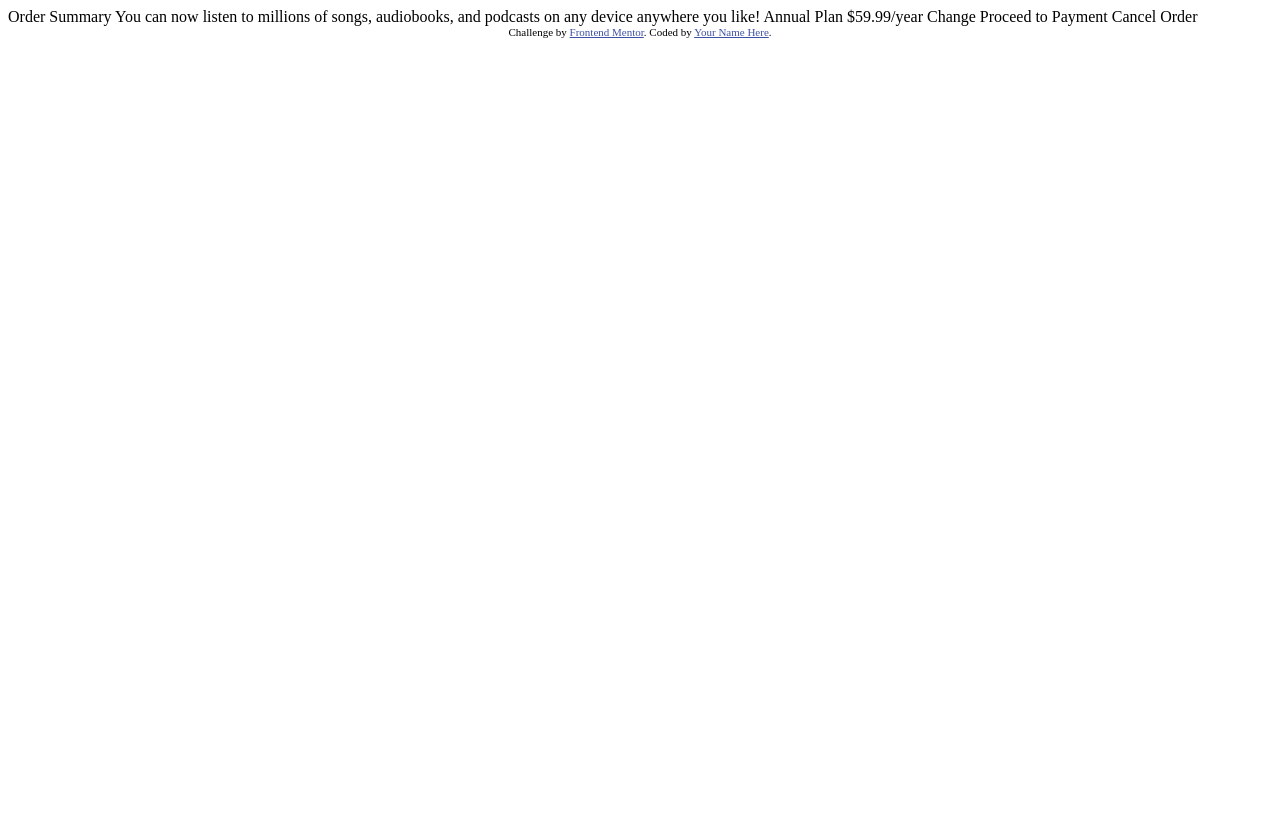
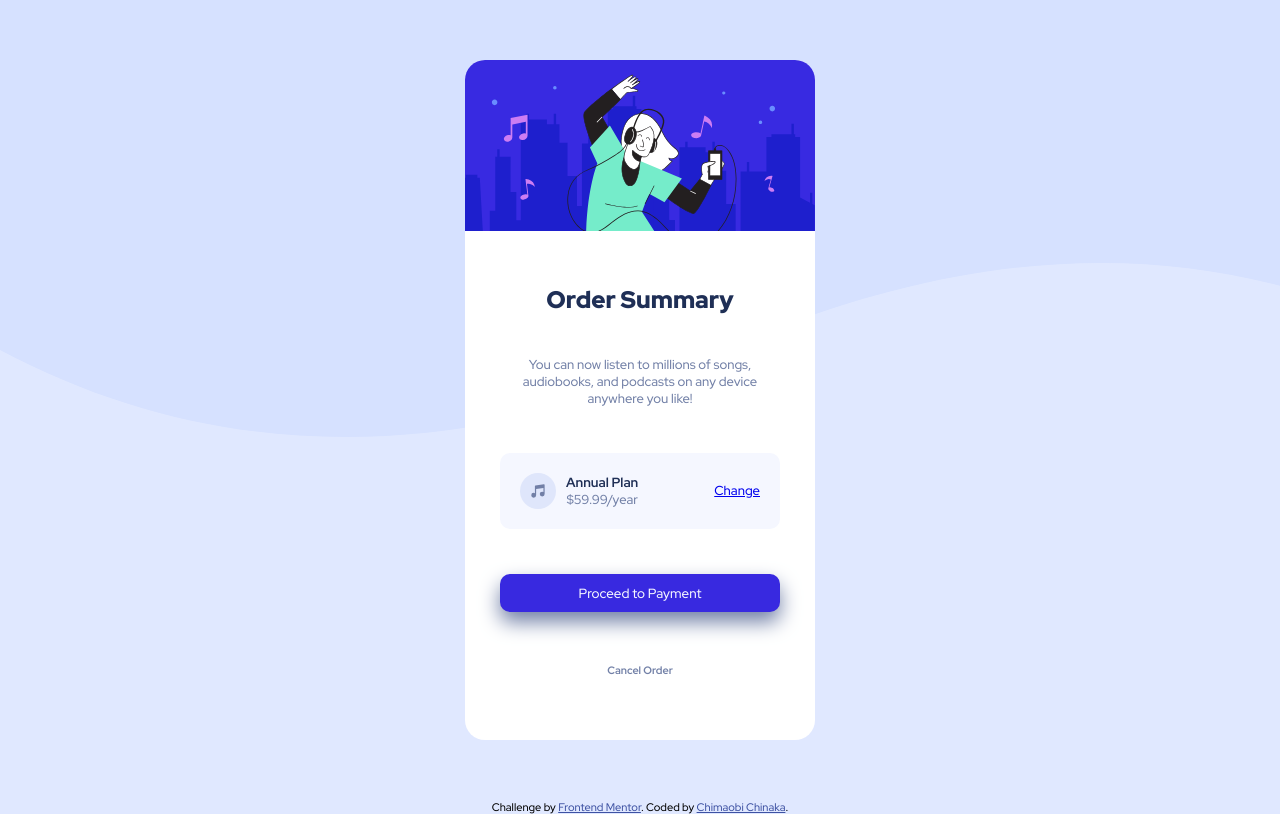
Before and after one commit to Chimaobi-01/order-summary-component-main, a plain HTML site: page index.html in a window 1280 px wide. Drawn offline with Linux system fonts and the light colour scheme.

Commit message:
almost complete

```diff
--- a/index.html
+++ b/index.html
@@ -1,37 +1,65 @@
 <!DOCTYPE html>
 <html lang="en">
+
 <head>
   <meta charset="UTF-8">
-  <meta name="viewport" content="width=device-width, initial-scale=1.0"> <!-- displays site properly based on user's device -->
+  <meta name="viewport" content="width=device-width, initial-scale=1.0">
+  <!-- displays site properly based on user's device -->
 
   <link rel="icon" type="image/png" sizes="32x32" href="./images/favicon-32x32.png">
+  <link rel="stylesheet" href="style.css">
+
+  <!-- google fonts -->
 
   <title>Frontend Mentor | Order summary card</title>
 
   <!-- Feel free to remove these styles or customise in your own stylesheet 👍 -->
   <style>
-    .attribution { font-size: 11px; text-align: center; }
-    .attribution a { color: hsl(228, 45%, 44%); }
+    .attribution {
+      font-size: 11px;
+      text-align: center;
+    }
+
+    .attribution a {
+      color: hsl(228, 45%, 44%);
+    }
   </style>
 </head>
+
 <body>
 
-  Order Summary
+  <main>
 
-  You can now listen to millions of songs, audiobooks, and podcasts on any
-  device anywhere you like!
+    <div class="container">
 
-  Annual Plan
-  $59.99/year
+      <div role="img" class="image">
+        <img src="./images/illustration-hero.svg" width="100%" alt="" class="image">
+      </div>
 
-  Change
+      <div class="content">
+        <h2>Order Summary</h2>
+        <p>You can now listen to millions of songs, audiobooks, and podcasts on any
+          device anywhere you like!</p>
+        <div class="inner-content">
+          <div class="plan">
+            <img src="./images/icon-music.svg" alt="">
+            <div class="price">
+              <h5>Annual Plan</h5>
+              <p>$59.99/year</p>
+            </div>
+          </div>
+          <a href="#">Change</a>
+        </div>
+        <button type="submit">Proceed to Payment</button>
+        <h6>Cancel Order</h6>
+      </div>
 
-  Proceed to Payment
-  Cancel Order
+    </div>
+  </main>
+  <footer class="attribution">
+    Challenge by <a href="https://www.frontendmentor.io?ref=challenge" target="_blank">Frontend Mentor</a>.
+    Coded by <a href="#">Chimaobi Chinaka</a>.
+  </footer>
+</body>
 
-  <div class="attribution">
-    Challenge by <a href="https://www.frontendmentor.io?ref=challenge" target="_blank">Frontend Mentor</a>.
-    Coded by <a href="#">Your Name Here</a>.
-  </div>
-</body>
 </html>
--- /dev/null
+++ b/style.css
@@ -0,0 +1,139 @@
+@import url('https://fonts.googleapis.com/css2?family=Red+Hat+Display:wght@500;700;900&display=swap');
+
+* {
+    box-sizing: border-box;
+    margin: 0;
+    padding: 0;
+}
+
+body,
+main {
+    height: 100vh;
+    width: 100%;
+    font-family: 'Red Hat Display', sans-serif;
+    font-size: 16px;
+    background: hsl(225, 100%, 94%);
+    background-image: url("./images/pattern-background-desktop.svg");
+    background-repeat: no-repeat;
+
+}
+
+main {
+    display: flex;
+    align-items: center;
+    justify-content: center;
+
+}
+
+.image,
+.image img {
+    border-radius: 20px 20px 0 0;
+}
+
+.container {
+    background-color: white;
+    width: 350px;
+    height: 85%;
+    display: grid;
+    grid-template-rows: 1fr 3fr;
+    border-radius: 20px;
+}
+
+.content {
+    display: flex;
+    flex-direction: column;
+    justify-content: space-around;
+    padding: 35px 35px 50px 35px;
+    text-align: center;
+    row-gap: 15px;
+}
+
+.inner-content {
+    display: flex;
+    align-items: center;
+    justify-content: space-between;
+    padding: 20px;
+    background-color: hsl(225, 100%, 98%);
+    border-radius: 10px;
+    margin: 5px 0;
+
+
+}
+
+.plan {
+    display: flex;
+    align-items: center;
+
+}
+
+
+.content button {
+    background-color: hsl(245, 75%, 52%);
+    color: hsl(225, 100%, 98%);
+    border: none;
+    padding: 10px;
+    border-radius: 10px;
+    font-family: 'Red Hat Display', sans-serif;
+    margin-bottom: 10px;
+    box-shadow: 0 10px 20px hsl(224, 23%, 55%);
+    cursor: pointer;
+
+
+}
+.content button:hover {
+    background-color: hsl(245, 80%, 67%);
+    font-weight: 700;
+
+}
+
+.content p {
+    font-size: 13px;
+    color: hsl(224, 23%, 55%);
+    font-weight: 500;
+}
+
+.content a {
+    font-size: 13px;
+    cursor: pointer;
+}
+.content a:hover {
+    color: hsl(245, 80%, 67%);
+    text-decoration: none;
+}
+
+.content h2 {
+    font-weight: 900;
+
+}
+
+.plan img {
+    width: 36px;
+    margin-right: 10px;
+}
+
+h2,
+h5 {
+    color: hsl(223, 47%, 23%);
+}
+
+h6 {
+    color: hsl(224, 23%, 55%);
+    font-weight: 700;
+    cursor: pointer;
+
+}
+h6:hover {
+    color: hsl(223, 47%, 23%);
+}
+
+@media screen and (max-width: 400px) {
+    body, main {
+        height: 100vh;
+        width: 100%;
+        background-image: url("./images/pattern-background-mobile.svg");
+        background-repeat: no-repeat;
+        background-size: contain;
+    }
+
+
+}
```
Also changed, not shown: 1 other file.
